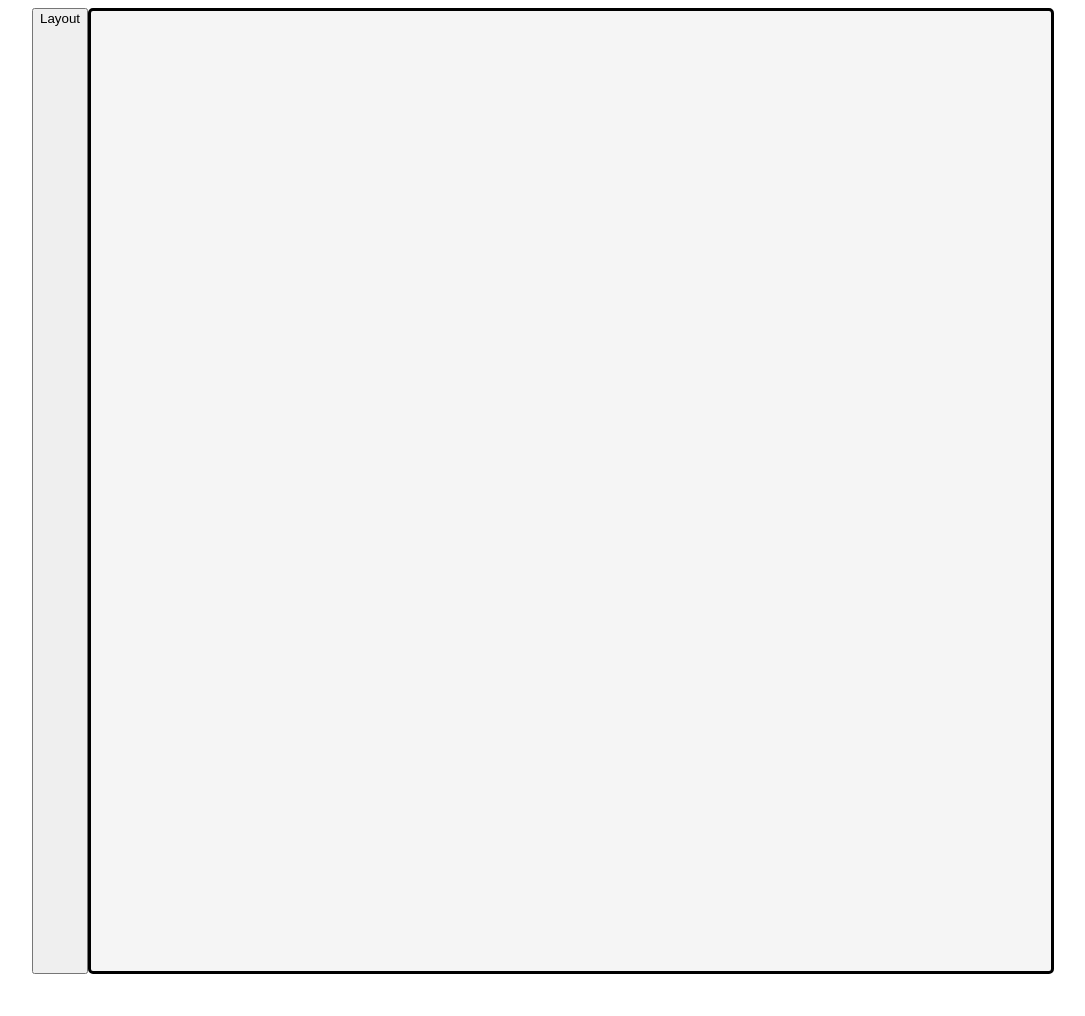
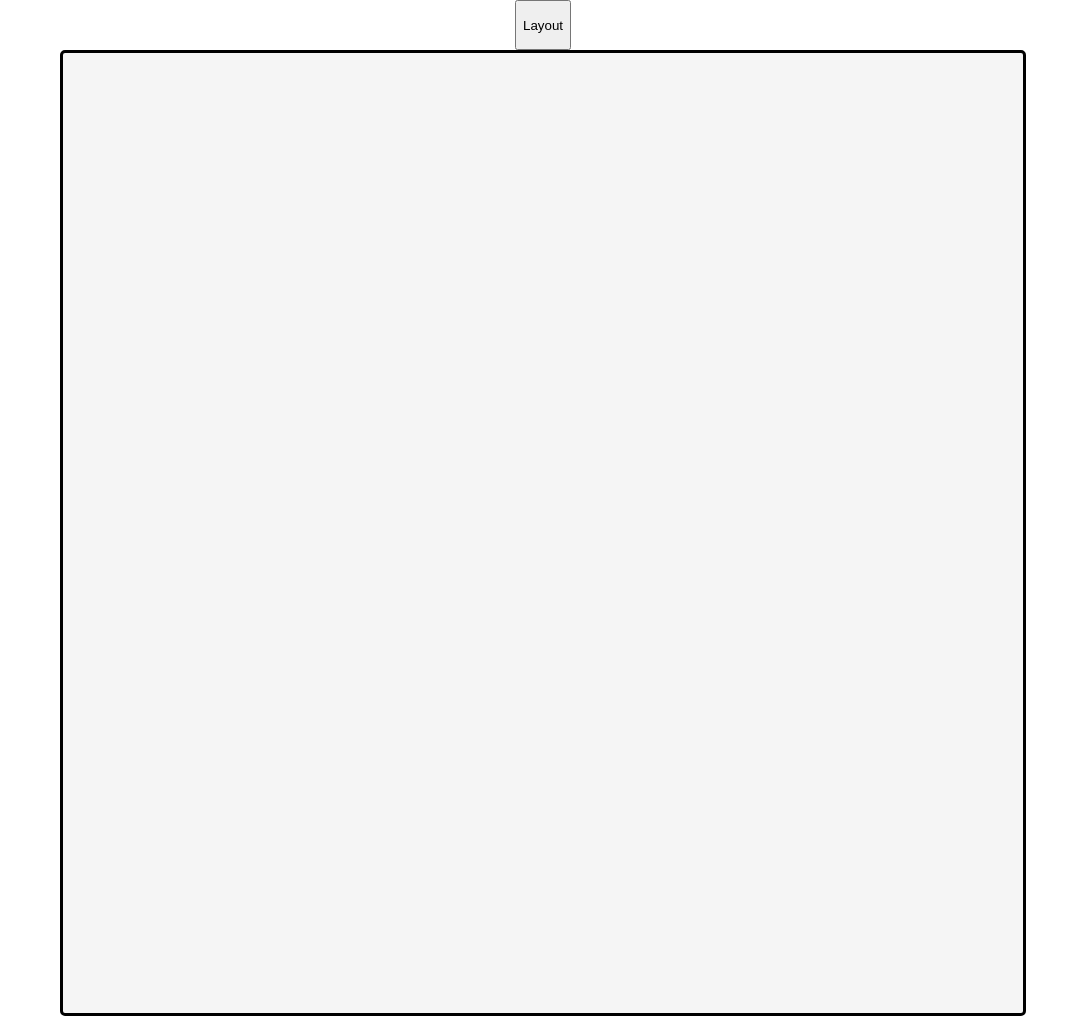
Before and after one commit to BrendanMcGaw/OdinProject_EtchaSketch, a plain HTML site: page index.html in a window 1280 px wide. Shown: the whole page, without its empty margins (97-1182 px from the left). Before the commit the page ends 982 px from the top, so only its background shows below. Drawn offline with Linux system fonts and the light colour scheme.

Commit message:
Made the layout of the button and grid a bit easier on the eyes.

```diff
--- a/index.html
+++ b/index.html
@@ -7,7 +7,9 @@
         <title>Etch-a-Sketch</title>
     </head>
     <body>
-        <button class="promptButton">Layout</button>
+        <div class="Header">
+            <button class="promptButton">Layout</button>
+        </div>
         <div class="sketch-container">
 
         </div>
--- a/stylesheet.css
+++ b/stylesheet.css
@@ -5,7 +5,6 @@ body {
 
 .sketch-container  {
     display: flex;
-    justify-content: center;
     flex-wrap: wrap;
     height: 960px;
     width: 960px;
@@ -18,12 +17,22 @@ body {
     /* Make wrap after 16 boxes. */
 }
 
+.Header {
+    display: flex;
+    justify-content: center;
+    width: 100%;
+    height: 50px;
+}
 
 p  {
     color: black;
     font-weight:  bolder;
 }
 
-button {
+body {
     display: flex;
+    flex-direction: column;
+    align-items: center;
+    margin: 0;
+    padding: 0;
 }
```
